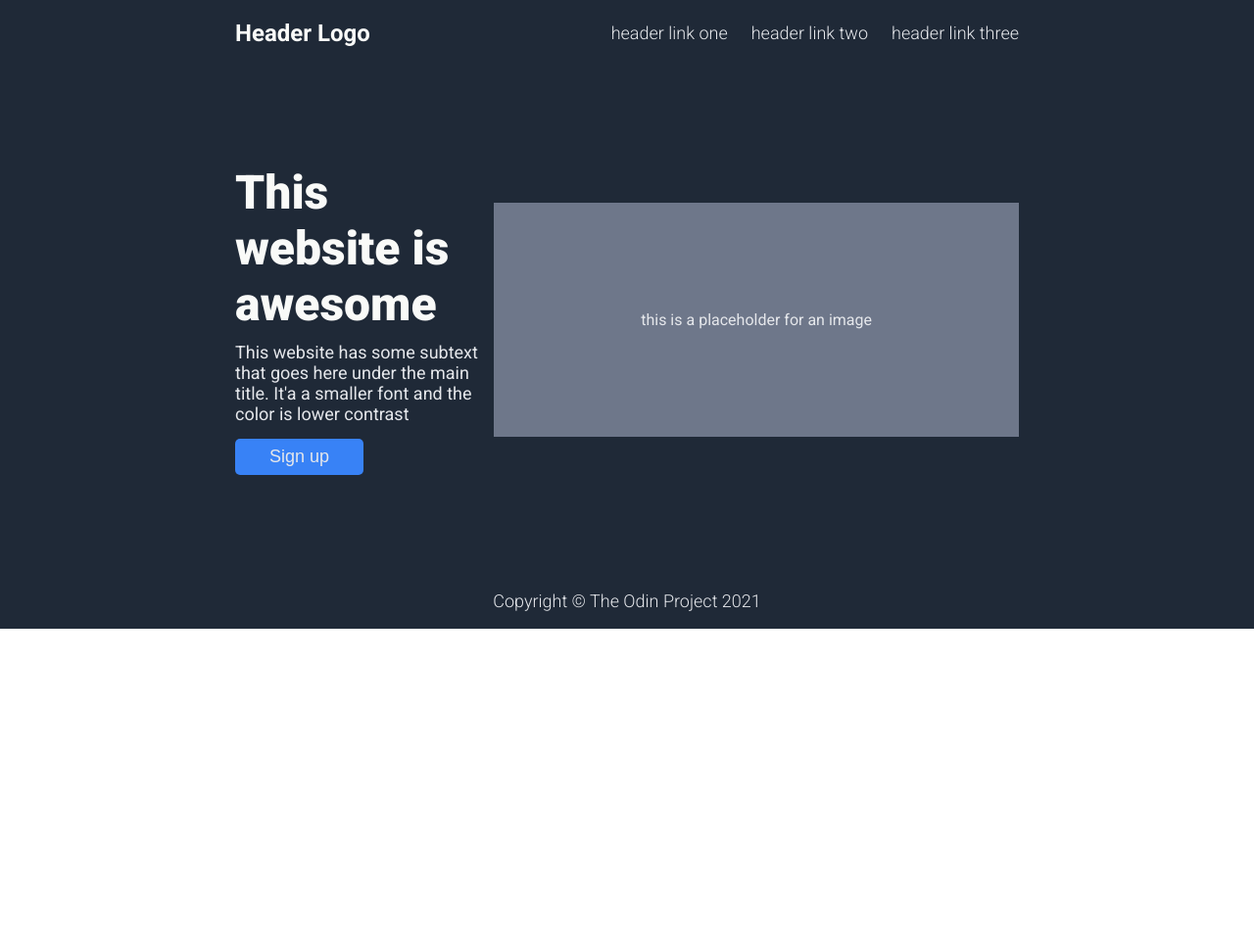
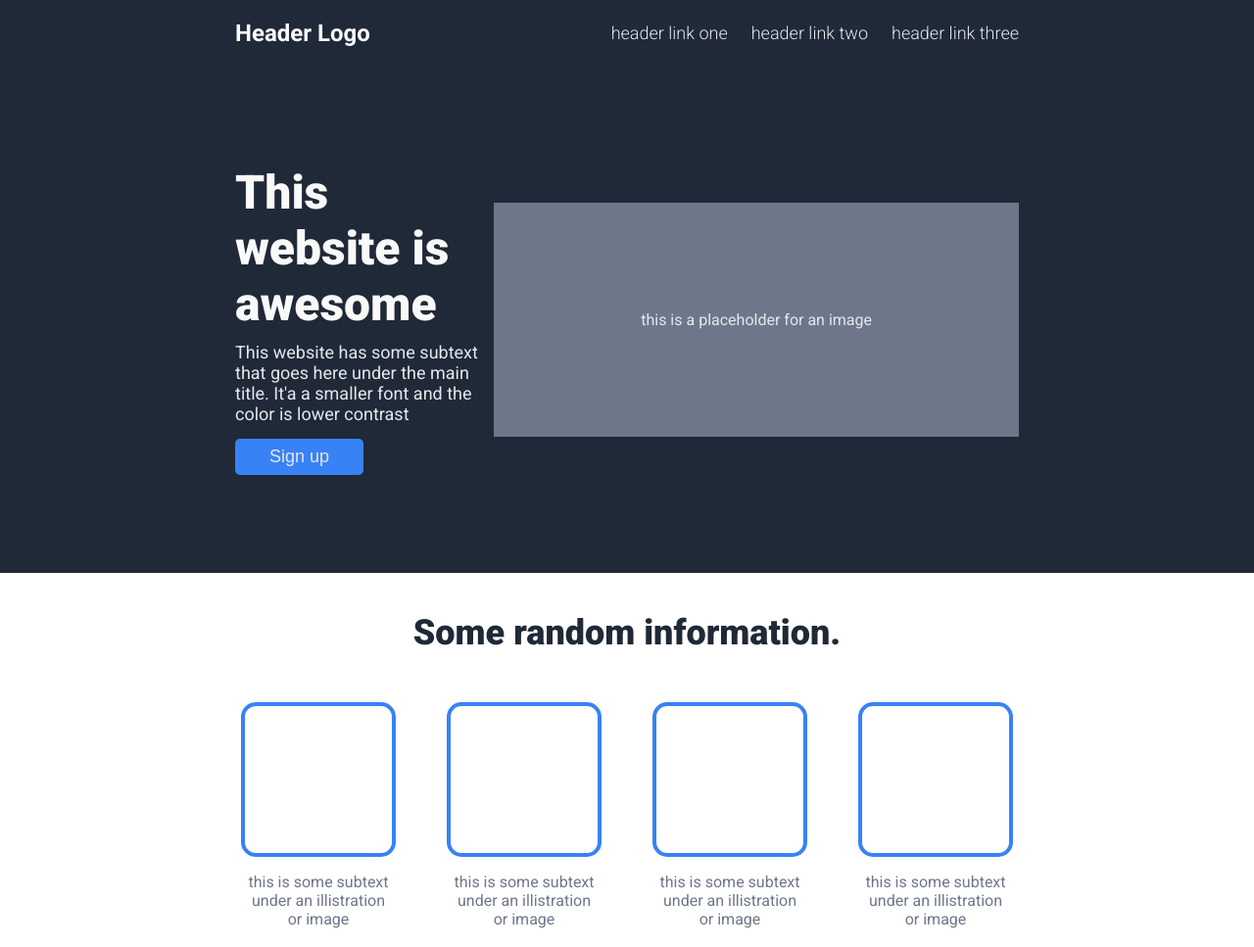
Before and after one commit to furniture3k/odin-landing-page, a plain HTML site: page index.html in a window 1280 px wide. Shown: the top 967 px of the page at 98% size. Before the commit the page ends 800 px from the top, so only its background shows below. Drawn offline with Linux system fonts and the light colour scheme.

Commit message:
Completed rectone of landing page

```diff
--- a/index.html
+++ b/index.html
@@ -31,7 +31,25 @@
     </div>
 
     <div class="rectone">
-
+        <h3 class="illheader">Some random information.</h3>
+        <div class="illustrations">
+            <div class="ill">
+                <div class="blank"></div>
+                <p class="subunder">this is some subtext under an illistration or image</p>
+            </div>
+            <div class="ill">
+                <div class="blank"></div>
+                <p class="subunder">this is some subtext under an illistration or image</p>
+            </div>
+            <div class="ill">
+                <div class="blank"></div>
+                <p class="subunder">this is some subtext under an illistration or image</p>
+            </div>
+            <div class="ill">
+                <div class="blank"></div>
+                <p class="subunder">this is some subtext under an illistration or image</p>
+            </div>
+        </div>
     </div>
 
     <div class="recttwo">
--- a/style.css
+++ b/style.css
@@ -67,6 +67,48 @@ h1 {
     white-space: nowrap;
 }
 
+.rectone {
+    display: flex;
+    flex-direction: column;
+    justify-content: center;
+    align-items: center;
+    margin-bottom: 90px;
+}
+
+.illheader {
+    font-size: 36px;
+    color: #1F2937;
+    font-weight: 900;
+    margin-top: 40px;
+    margin-bottom: 50px;
+}
+
+.illustrations {
+    display: flex;
+    align-items: center;
+    justify-content: center;
+    max-width: 900px;
+    gap: 60px;
+}
+
+.ill {
+    display: flex;
+    flex-direction: column;
+    justify-content: center;
+    align-items: center;
+    text-align: center;
+    color: #6e778a;
+    width: 150px;
+}
+
+.blank {
+    width: 150px;
+    height: 150px;
+    border: 4px solid #3882F6;
+    font-size: 18px;
+    border-radius: 15px;
+}
+
 .footer {
     background-color: #1F2937;
     font-size: 18px;
```
